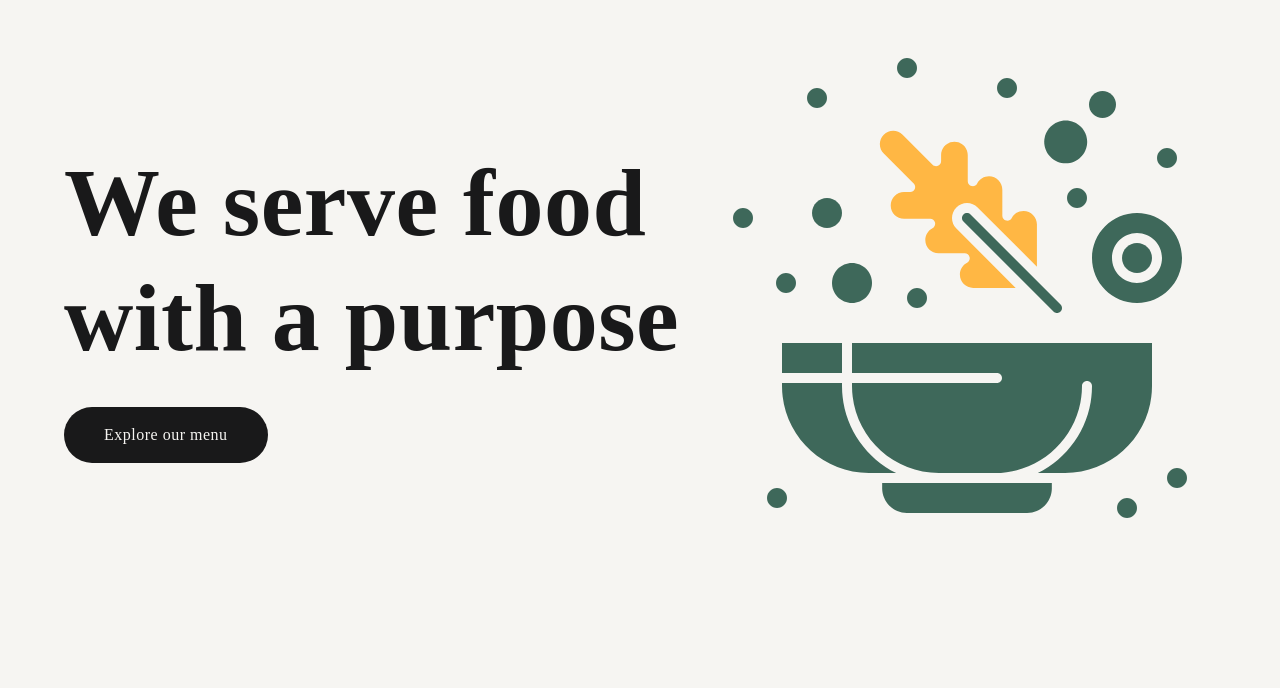
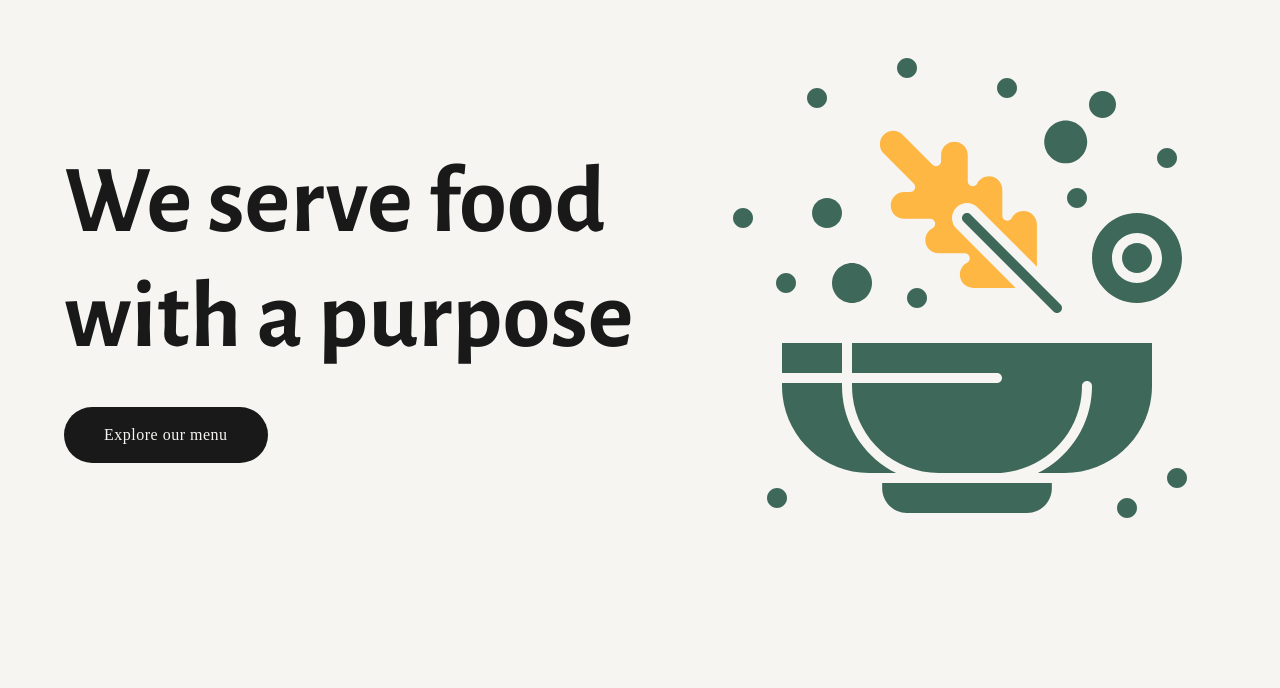
Before and after one commit to itwassme/artemis, a plain HTML site: page index.html in a window 1280 px wide. Shown: the part 112-800 px from the top of the page. Drawn offline with nearby package versions, Linux system fonts and the light colour scheme; a web font is replaced by a local one.

Commit message:
updated the font issue not loading on mobile

```diff
--- a/css/typography.scss
+++ b/css/typography.scss
@@ -1,6 +1,6 @@
 @import url("https://use.typekit.net/wws5dro.css");
 
 @font-face {
-  font-family: "Alegreya Sans";
+  font-family: "Alegreya Sans", sans-serif;
   src: url("https://fonts.googleapis.com/css2?family=Alegreya+Sans:ital,wght@0,500;0,700;1,500;1,700&display=swap");
 }
--- a/index.html
+++ b/index.html
@@ -6,6 +6,8 @@
     <meta name="viewport" content="width=device-width, initial-scale=1" />
     <title>Artemis</title>
     <link rel="stylesheet" href="app.css" />
+    <link rel="preconnect" href="https://fonts.gstatic.com">
+    <link href="https://fonts.googleapis.com/css2?family=Alegreya+Sans:ital,wght@0,700;1,700&display=swap" rel="stylesheet">
   </head>
 
   <body>
```
Also changed, not shown: app.css.
